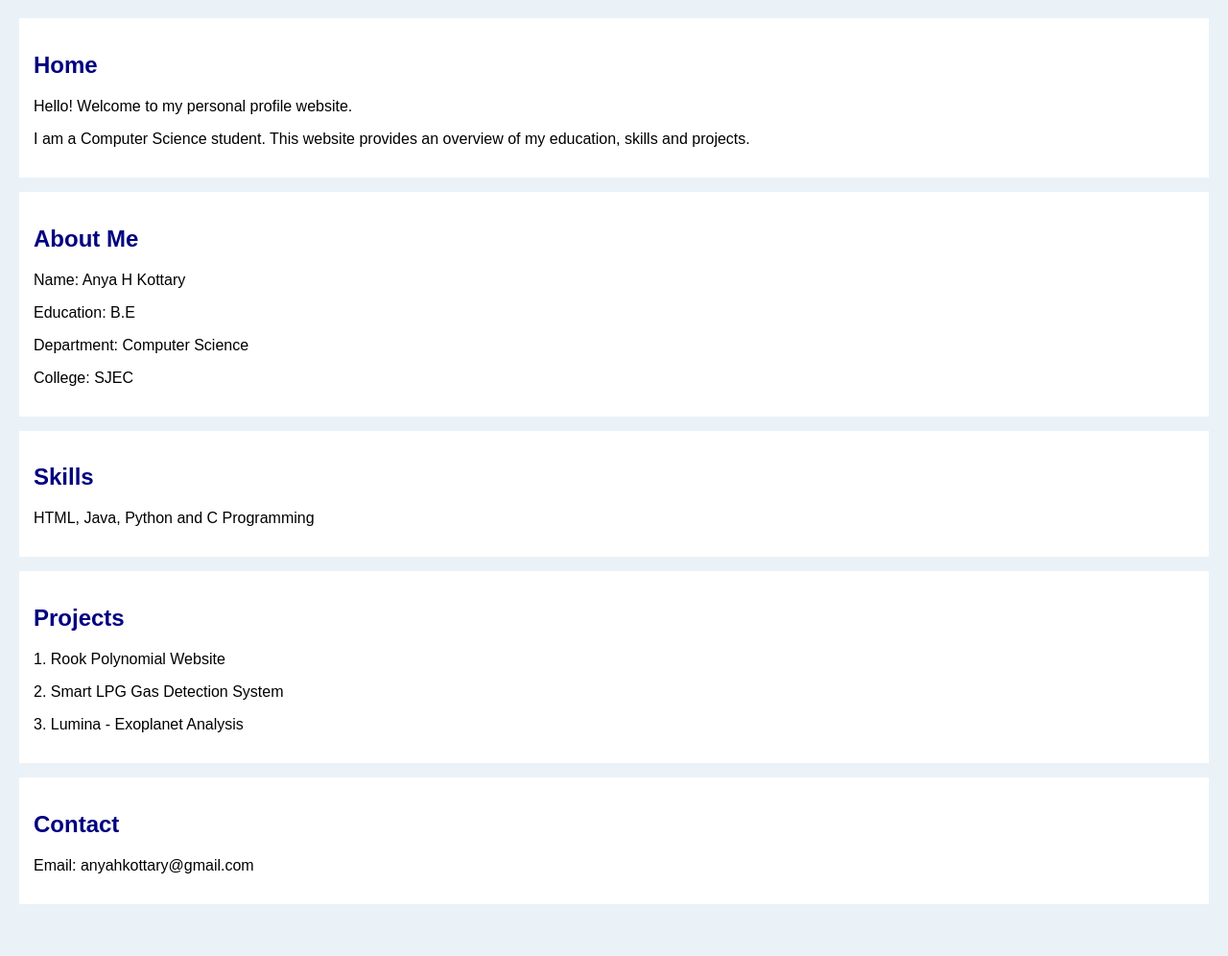
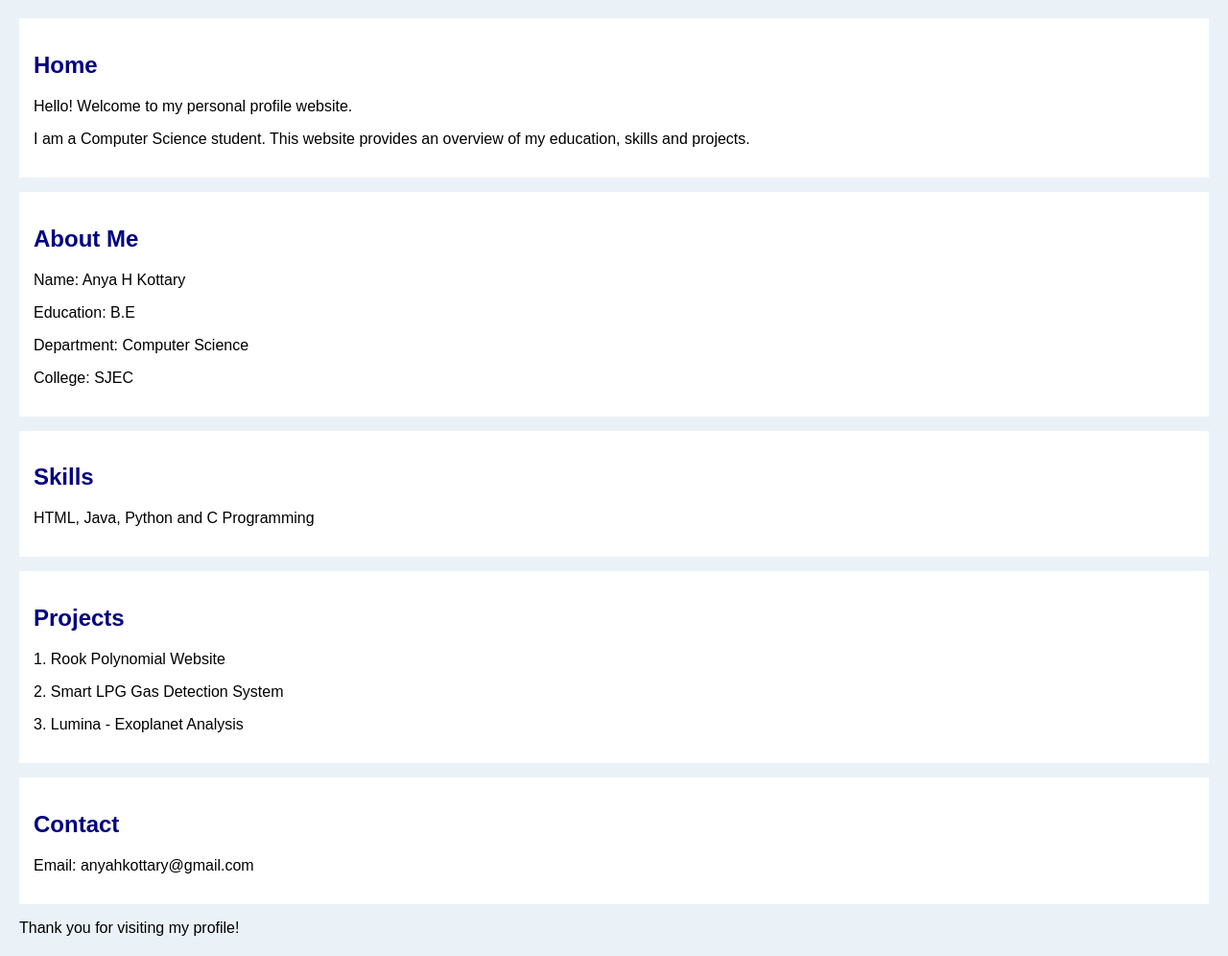
Before and after one commit to anyahkottary/openended_exp, a plain HTML site: page index.html in a window 1280 px wide. Shown: the part 91-1087 px from the top of the page at 96% size. Before the commit the page ends 1053 px from the top, so only its background shows below. Drawn offline with Linux system fonts and the light colour scheme.

Commit message:
Added profile message

```diff
--- a/index.html
+++ b/index.html
@@ -41,6 +41,6 @@
     </section>
 
     <script src="script.js"></script>
-
+    <p>Thank you for visiting my profile!</p>
 </body>
 </html>
```
